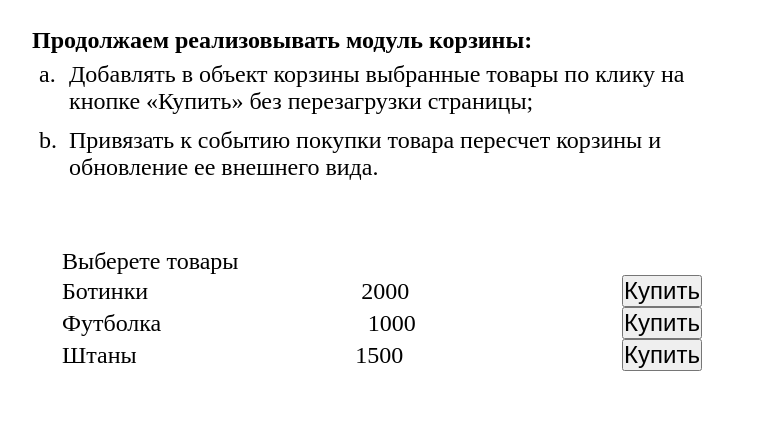
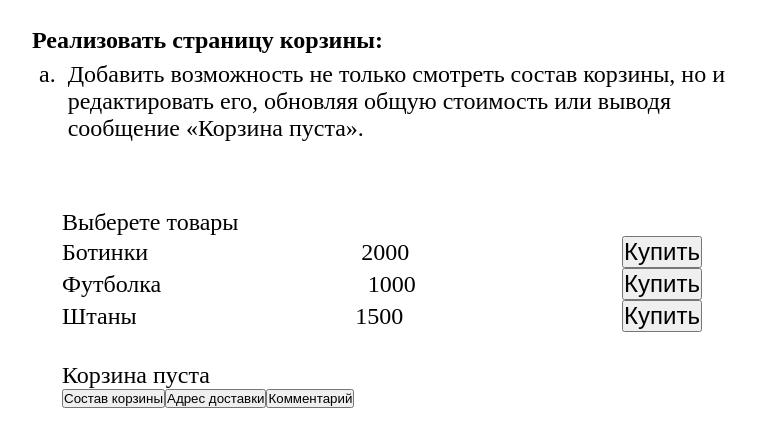
Before and after one commit to FreemanDragon/JavaScriptBasic, a plain HTML site: page task1.html in a window 1280 px wide. Shown: the part 30-476 px from the top of the page, without its empty margins (258-1020 px from the left). Drawn offline with Linux system fonts and the light colour scheme.

Commit message:
Изменил задание к 7 уроку и вывод корзины

```diff
--- a/task1.html
+++ b/task1.html
@@ -18,23 +18,34 @@
     </header>
     <div class="content">
         <div class="task">
-            <b>Продолжаем реализовывать модуль корзины:<br></b>
+            <b>Реализовать страницу корзины:<br></b>
               <table class="task__table">
                   <tr>
                       <td>а.</td>
-                      <td>Добавлять в объект корзины выбранные товары по клику на кнопке «Купить» без перезагрузки страницы;</td>
+                      <td>Добавить возможность не только смотреть состав корзины, но и редактировать его, обновляя общую стоимость или выводя сообщение «Корзина пуста».</td>
                   </tr>
-                  <tr>
-                      <td>b.</td>
-                      <td>Привязать к событию покупки товара пересчет корзины и обновление ее внешнего вида.</td>
-                  </tr>
+
               </table>
         </div>
         <div id="product" class="solution">
 
         </div>
         <div id="cart" class="solution">
-
+            <div id="price"></div>
+            <div class="tab">
+                <button class="tab__button" data-id="1">Состав корзины</button>
+                <button class="tab__button" data-id="2">Адрес доставки</button>
+                <button class="tab__button" data-id="3">Комментарий</button>
+            </div>
+            <div id="structure" class="according hidden" data-id="1"></div>
+            <div class="according hidden" data-id="2">Введите здесь свой адрес для доставки
+                <input type="text">
+                <button class="tab__button" data-id="3">Далее</button>
+            </div>
+            <div class="according hidden" data-id="3">
+                <input type="text">
+                <button class="tab__button" data-id="1">Далее</button>
+            </div>
         </div>
     </div>
 </body>
```
